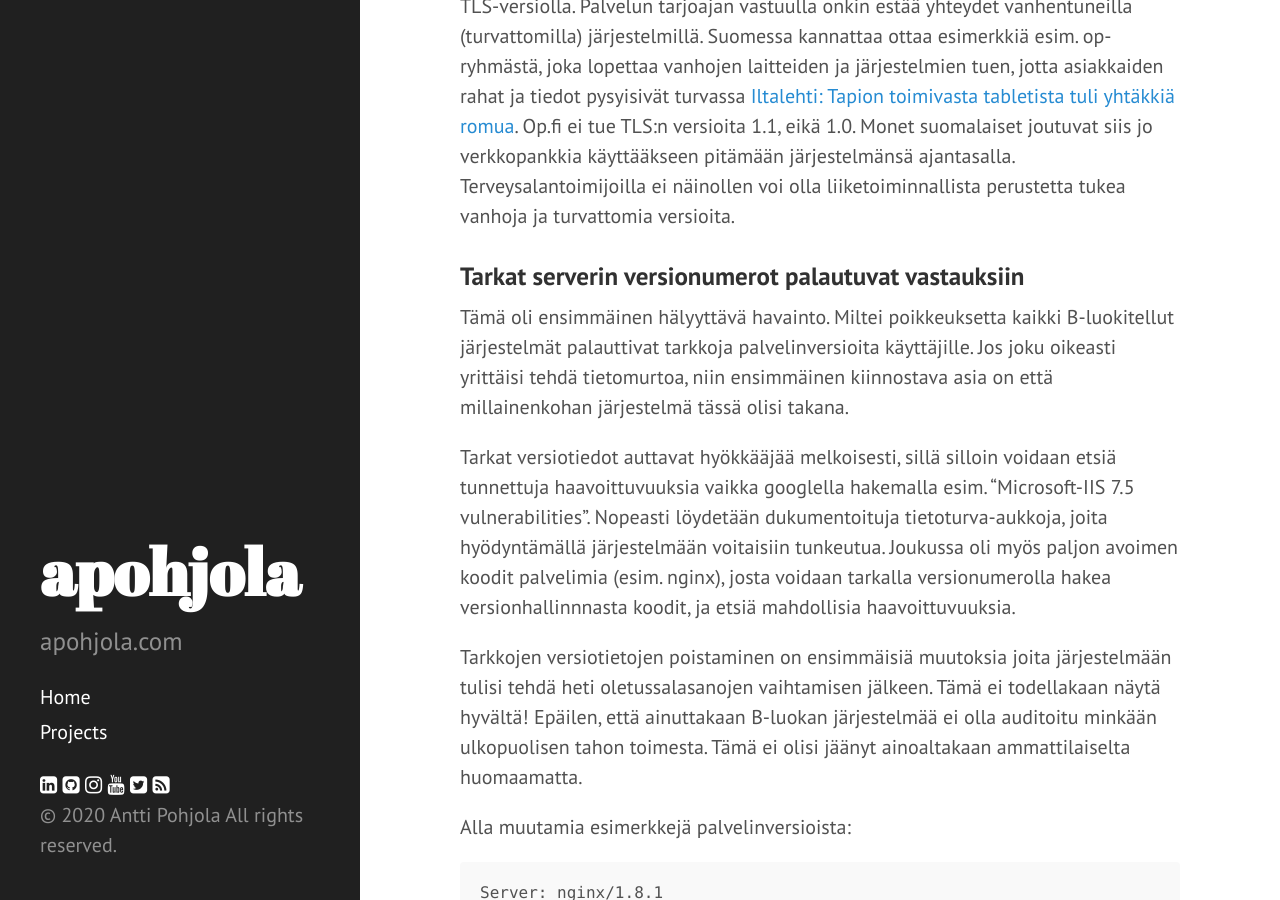
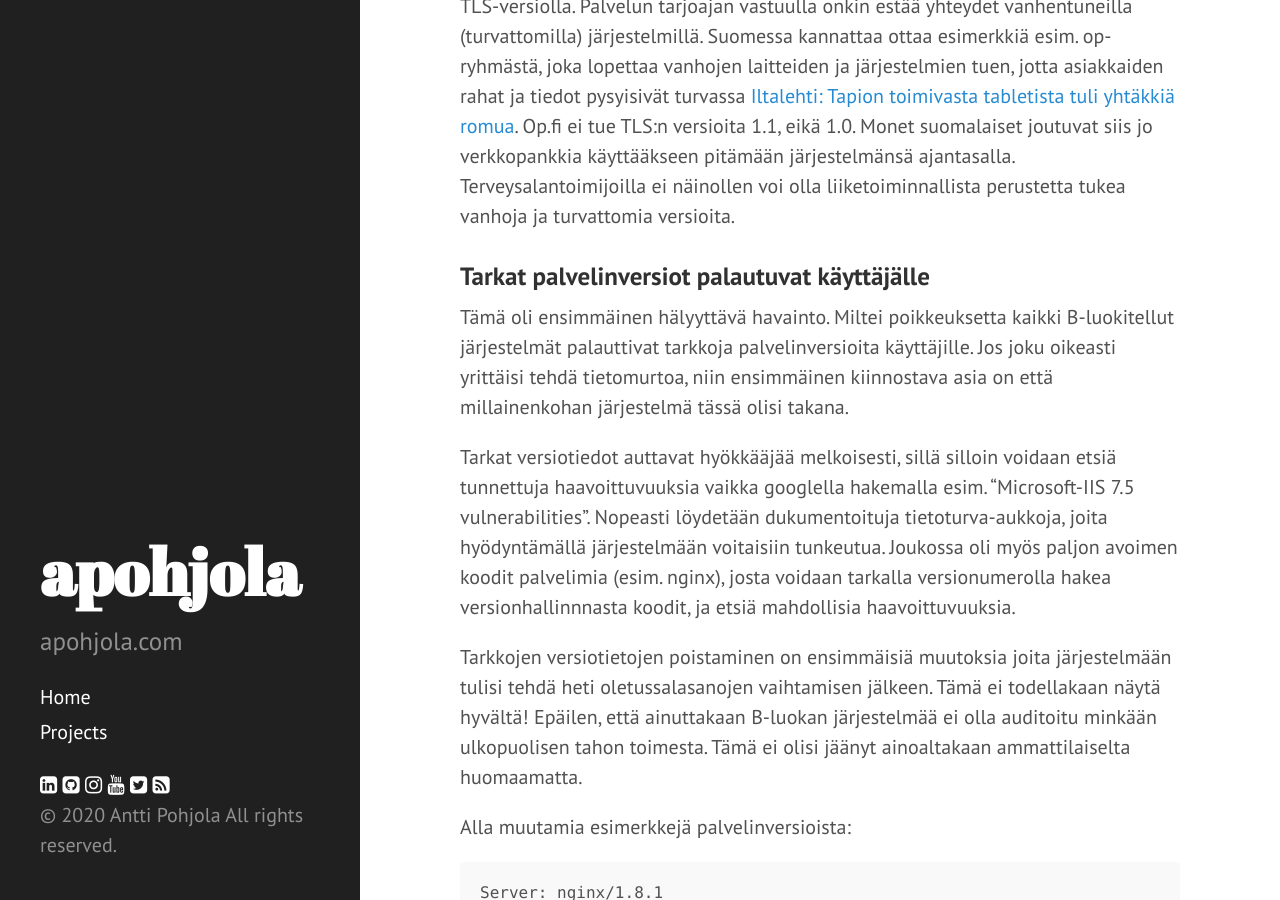
Before and after one commit to Summeli/apohjola.github.io, a Jekyll site: the page built from _posts/2020-12-30-terveydenhoitoalan-yhtioiden-tietoturvasta.md, in a window 1280 px wide and 900 px high, scrolled down 1580 px. Built offline with Jekyll 4.4.1, drawn with Linux system fonts in a browser that asks for light colours; nearby versions of some CDN libraries.

Commit message:
Update 2020-12-30-terveydenhoitoalan-yhtioiden-tietoturvasta.md

```diff
--- a/_posts/2020-12-30-terveydenhoitoalan-yhtioiden-tietoturvasta.md
+++ b/_posts/2020-12-30-terveydenhoitoalan-yhtioiden-tietoturvasta.md
@@ -31,11 +31,11 @@ Tai vastaavasti kannattaisi käyttää [SSL Labsin](https://www.ssllabs.com/sslt
 
 Mikäli käyttäjän järjestelmä on ajantasalla, niin yhteys muodostuu aina turvallisella TLS-versiolla. Palvelun tarjoajan vastuulla onkin estää yhteydet vanhentuneilla (turvattomilla) järjestelmillä. Suomessa kannattaa ottaa esimerkkiä esim. op-ryhmästä, joka lopettaa vanhojen laitteiden ja järjestelmien tuen, jotta asiakkaiden rahat ja tiedot pysyisivät turvassa [Iltalehti: Tapion toimivasta tabletista tuli yhtäkkiä romua](https://www.iltalehti.fi/digiuutiset/a/06c25ed4-ba01-4ed3-9bc6-b86bf70cea1f). Op.fi ei tue TLS:n versioita 1.1, eikä 1.0. Monet suomalaiset joutuvat siis jo verkkopankkia käyttääkseen pitämään järjestelmänsä ajantasalla. Terveysalantoimijoilla ei näinollen voi olla liiketoiminnallista perustetta tukea vanhoja ja turvattomia versioita.
 
-### Tarkat serverin versionumerot palautuvat vastauksiin
+### Tarkat palvelinversiot palautuvat käyttäjälle
 
 Tämä oli ensimmäinen hälyyttävä havainto. Miltei poikkeuksetta kaikki B-luokitellut järjestelmät palauttivat tarkkoja palvelinversioita käyttäjille. Jos joku oikeasti yrittäisi tehdä tietomurtoa, niin ensimmäinen kiinnostava asia on että millainenkohan järjestelmä tässä olisi takana.
 
-Tarkat versiotiedot auttavat hyökkääjää melkoisesti, sillä silloin voidaan etsiä tunnettuja haavoittuvuuksia vaikka googlella hakemalla esim. "Microsoft-IIS 7.5 vulnerabilities". Nopeasti löydetään dukumentoituja tietoturva-aukkoja, joita hyödyntämällä järjestelmään voitaisiin tunkeutua. Joukussa oli myös paljon avoimen koodit palvelimia (esim. nginx), josta voidaan tarkalla versionumerolla hakea versionhallinnnasta koodit, ja etsiä mahdollisia haavoittuvuuksia.
+Tarkat versiotiedot auttavat hyökkääjää melkoisesti, sillä silloin voidaan etsiä tunnettuja haavoittuvuuksia vaikka googlella hakemalla esim. "Microsoft-IIS 7.5 vulnerabilities". Nopeasti löydetään dukumentoituja tietoturva-aukkoja, joita hyödyntämällä järjestelmään voitaisiin tunkeutua. Joukossa oli myös paljon avoimen koodit palvelimia (esim. nginx), josta voidaan tarkalla versionumerolla hakea versionhallinnnasta koodit, ja etsiä mahdollisia haavoittuvuuksia.
 
 Tarkkojen versiotietojen poistaminen on ensimmäisiä muutoksia joita järjestelmään tulisi tehdä heti oletussalasanojen vaihtamisen jälkeen. Tämä ei todellakaan näytä hyvältä! Epäilen, että ainuttakaan B-luokan järjestelmää ei olla auditoitu minkään ulkopuolisen tahon toimesta. Tämä ei olisi jäänyt ainoaltakaan ammattilaiselta huomaamatta.
 
```
